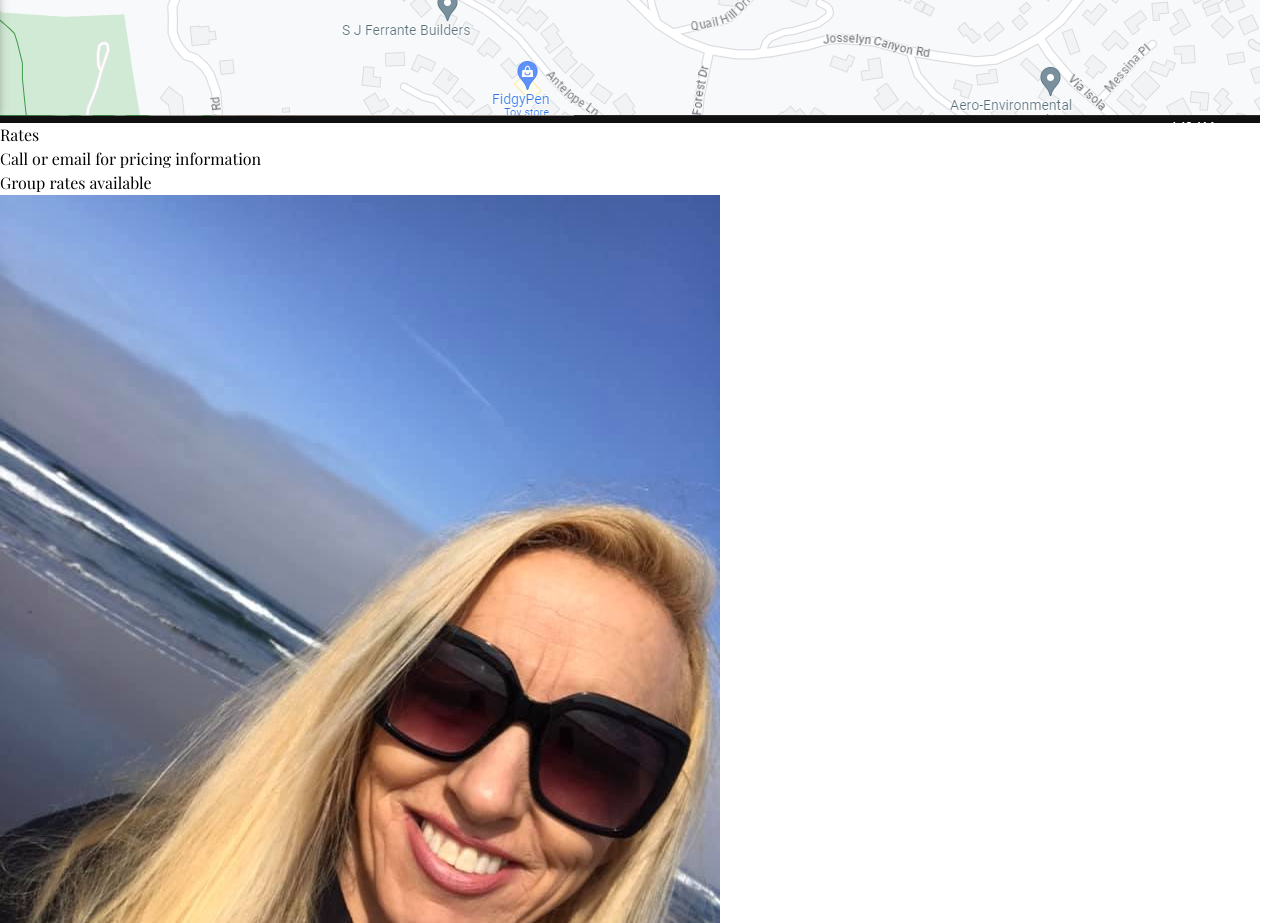
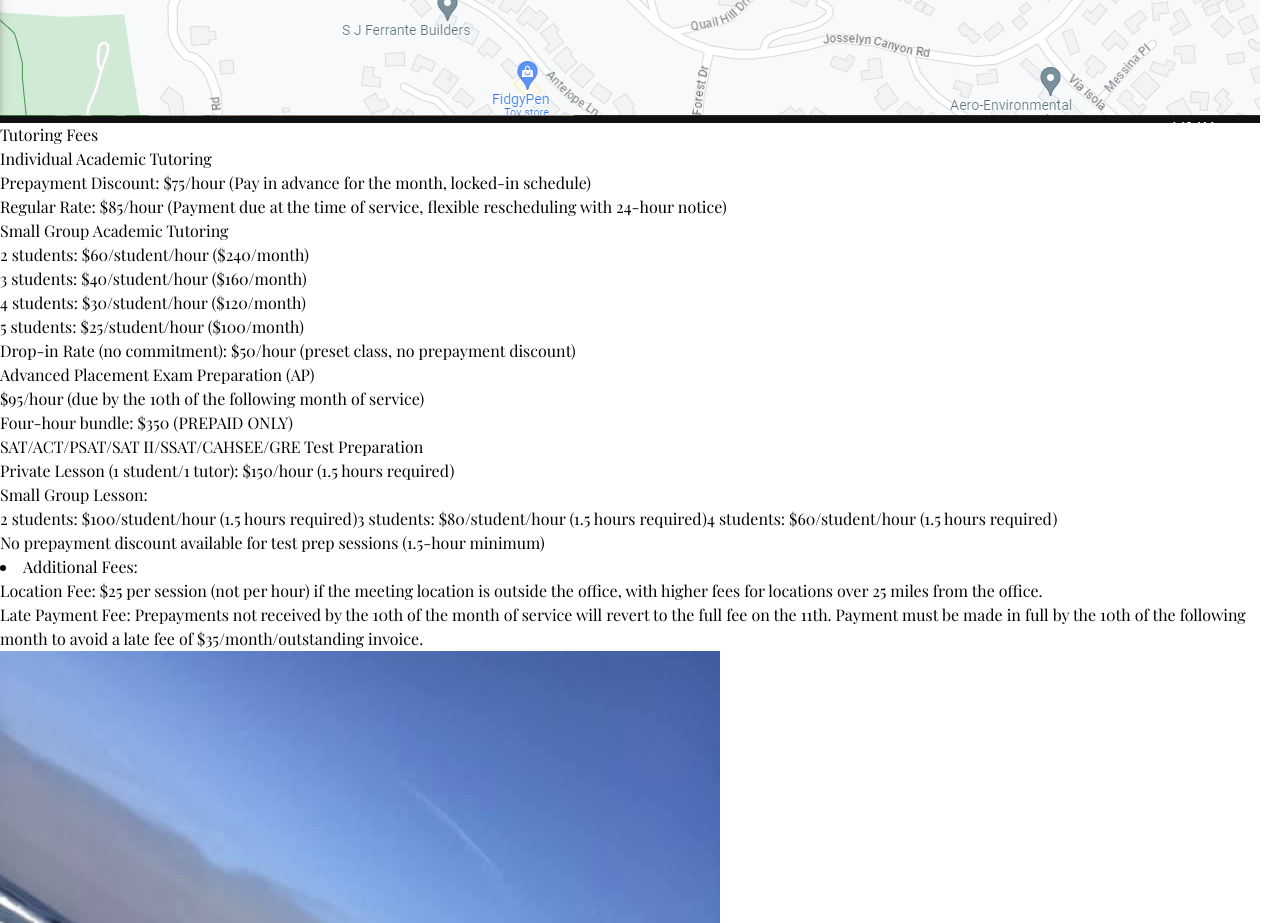
Before and after one commit to milliorn/true-hope-tutoring, a React (Vite) app: page / in a window 1280 px wide. Shown: the part 3580-4503 px from the top of the page. Built offline with nearby package versions, Linux system fonts and the light colour scheme.

Commit message:
TUTORING_FEES ADDITIONAL_FEES

```diff
--- a/src/App.tsx
+++ b/src/App.tsx
@@ -1,6 +1,7 @@
 import { useState } from "react";
 import {
   ABOUT_IMG,
+  ADDITIONAL_FEES,
   AVAILABILITY_IMG,
   CONTACT,
   EMAIL_ADDRESS,
@@ -11,6 +12,7 @@ import {
   QUALIFICATIONS_IMG,
   QUALIFICATIONS_TEXT,
   SIDEBAR_ITEMS,
+  TUTORING_FEES,
 } from "./data";
 
 function App() {
@@ -269,19 +271,46 @@ function App() {
             </div>
           </section>
 
-          <section id="rates" className="py-16 bg-sky-100 md:h-full">
-            <div className="container mx-auto text-center capitalize sm:text-lg">
-              <h2 className="pb-4 text-3xl font-bold sm:text-4xl">Rates</h2>
+          <section
+            id="rates"
+            className="min-h-screen py-24 bg-sky-100 lg:py-32 xl:py-40 2xl:py-16 lg:px-4 xl:px-8"
+          >
+            <div className="container mx-auto">
+              <h2 className="pb-4 text-3xl font-bold text-center sm:text-4xl md:pb-8 lg:pb-12 xl:pb-16 2xl:pb-20 md:text-5xl lg:text-6xl xl:text-7xl 2xl:text-8xl">
+                Tutoring Fees
+              </h2>
               <ul className="list-none">
-                <li className="m-4">
-                  <span className="font-bold">
-                    Call or email for pricing information
-                  </span>
-                </li>
-                <li className="m-4">
-                  <span className="font-bold">Group rates available</span>
-                </li>
+                {TUTORING_FEES.map((category, index) => (
+                  <li key={index} className="m-4 lg:m-6 xl:m-8 2xl:m-10">
+                    <span className="font-bold sm:text-lg md:text-xl lg:text-2xl xl:text-3xl 2xl:text-4xl">
+                      {category.category}
+                    </span>
+                    <ul className="pl-6 list-none">
+                      {Array.isArray(category.fees) ? (
+                        category.fees.map((fee, subIndex) => (
+                          <li key={subIndex} className="py-1">
+                            {fee}
+                          </li>
+                        ))
+                      ) : (
+                        <li className="py-1">{category.fees}</li>
+                      )}
+                    </ul>
+                  </li>
+                ))}
               </ul>
+              <li className="m-4 list-none lg:m-6 xl:m-8 2xl:m-10">
+                <span className="font-bold sm:text-lg md:text-xl lg:text-2xl xl:text-3xl 2xl:text-4xl">
+                  Additional Fees:
+                </span>
+                <ul className="pt-2 pl-6 list-none">
+                  {ADDITIONAL_FEES.map((fee, index) => (
+                    <li key={index} className="py-1">
+                      {fee}
+                    </li>
+                  ))}
+                </ul>
+              </li>
             </div>
           </section>
 
--- a/src/data.tsx
+++ b/src/data.tsx
@@ -38,3 +38,48 @@ export const QUALIFICATIONS_TEXT = [
     text: "Mother of 4",
   },
 ];
+
+export const TUTORING_FEES = [
+  {
+    category: "Individual Academic Tutoring",
+    fees: [
+      "Prepayment Discount: $75/hour (Pay in advance for the month, locked-in schedule)",
+      "Regular Rate: $85/hour (Payment due at the time of service, flexible rescheduling with 24-hour notice)",
+    ],
+  },
+  {
+    category: "Small Group Academic Tutoring",
+    fees: [
+      "2 students: $60/student/hour ($240/month)",
+      "3 students: $40/student/hour ($160/month)",
+      "4 students: $30/student/hour ($120/month)",
+      "5 students: $25/student/hour ($100/month)",
+      "Drop-in Rate (no commitment): $50/hour (preset class, no prepayment discount)",
+    ],
+  },
+  {
+    category: "Advanced Placement Exam Preparation (AP)",
+    fees: [
+      "$95/hour (due by the 10th of the following month of service)",
+      "Four-hour bundle: $350 (PREPAID ONLY)",
+    ],
+  },
+  {
+    category: "SAT/ACT/PSAT/SAT II/SSAT/CAHSEE/GRE Test Preparation",
+    fees: [
+      "Private Lesson (1 student/1 tutor): $150/hour (1.5 hours required)",
+      "Small Group Lesson:",
+      [
+        "2 students: $100/student/hour (1.5 hours required)",
+        "3 students: $80/student/hour (1.5 hours required)",
+        "4 students: $60/student/hour (1.5 hours required)",
+      ],
+      "No prepayment discount available for test prep sessions (1.5-hour minimum)",
+    ],
+  },
+];
+
+export const ADDITIONAL_FEES = [
+  "Location Fee: $25 per session (not per hour) if the meeting location is outside the office, with higher fees for locations over 25 miles from the office.",
+  "Late Payment Fee: Prepayments not received by the 10th of the month of service will revert to the full fee on the 11th. Payment must be made in full by the 10th of the following month to avoid a late fee of $35/month/outstanding invoice.",
+];
```
